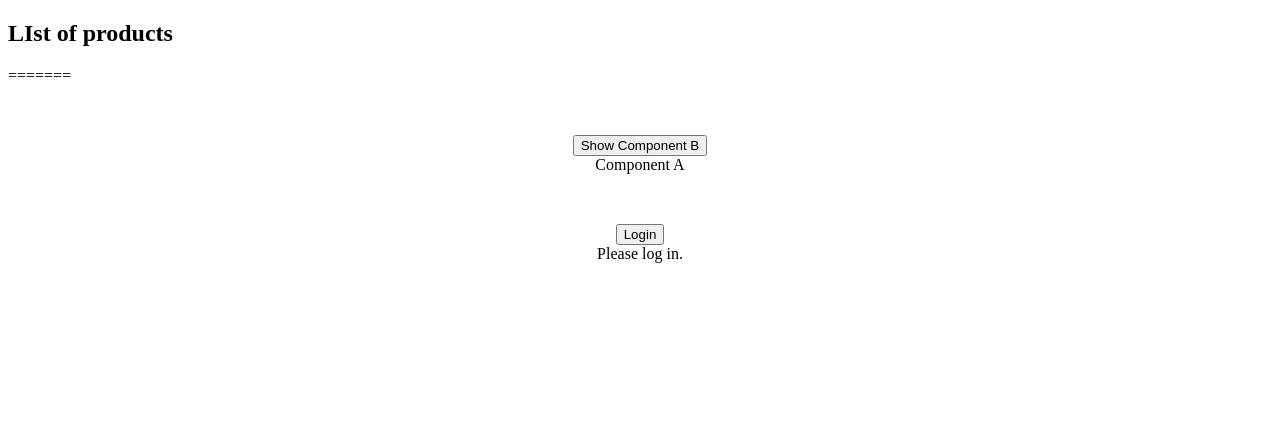
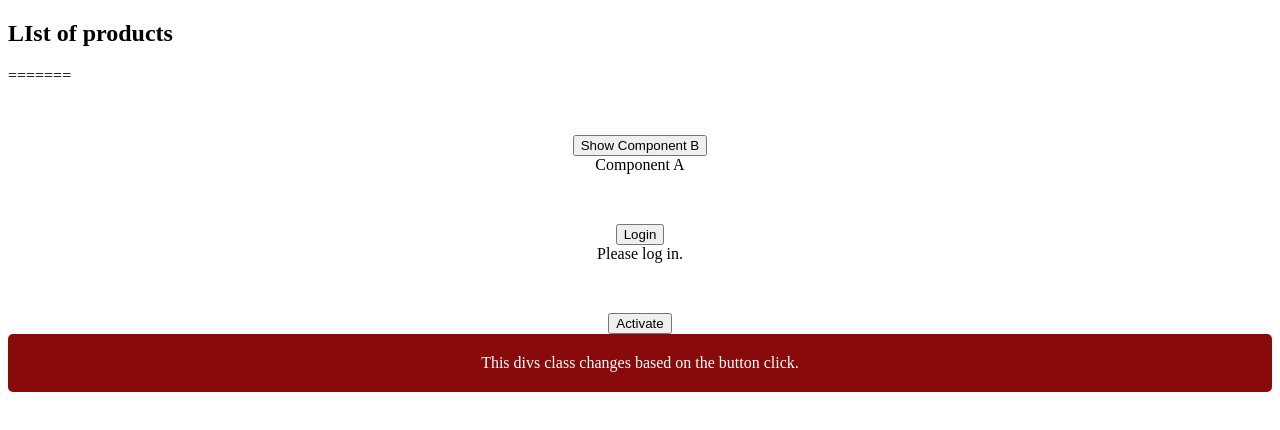
Before and after one commit to Sujan680/Learning-to-Code, a React (Vite) app: page / in a window 1280 px wide. Shown: the top 430 px of the page. Built offline with nearby package versions, Linux system fonts and the light colour scheme; no server answers.

Commit message:
COnditional Rendering examples in react js

```diff
--- a/src/App.jsx
+++ b/src/App.jsx
@@ -9,6 +9,7 @@ import About from "./About"
 import Bio from "./Bio"
 import Cards from "./components/Cards"
 import ConditionalRendering from "./components/ConditionalRendering"
+import AnotherExample from "./components/ConditionalRendering/AnotherExample"
 import LoginLogoutToggle from "./components/ConditionalRendering/LoginLogoutToggle"
 import ToggleComponents from "./components/ConditionalRendering/ToggleComponents"
 import Gallery from "./Gallery"
@@ -31,6 +32,7 @@ function App() {
       <ConditionalRendering/> */}
       <ToggleComponents/>
       <LoginLogoutToggle/>
+      <AnotherExample/>
     </>
   )
 }
--- /dev/null
+++ b/src/components/ConditionalRendering/AnotherExample.jsx
@@ -0,0 +1,18 @@
+import { useState } from "react"
+import './App.css';
+const AnotherExample = () => {
+    const [isActive, setIsActive] = useState(false);
+  return (
+    <div style={{ textAlign: 'center', marginTop: '50px' }}>
+        <button onClick={() => setIsActive(!isActive)}>
+            {isActive ? 'Deactive' : 'Activate'}
+        </button>
+        {/* { isActive ? 'You are active' : 'You are Deactive' } */}
+        <div className={isActive ? 'active' : 'inactive'}>
+        This divs class changes based on the button click.
+      </div>
+    </div>
+  )
+}
+
+export default AnotherExample
--- /dev/null
+++ b/src/components/ConditionalRendering/App.css
@@ -0,0 +1,13 @@
+.active {
+    background-color: #00800095;
+    color: white;
+    padding: 20px;
+    border-radius: 5px;
+  }
+
+  .inactive {
+    background-color: rgb(136, 10, 10);
+    color: white;
+    padding: 20px;
+    border-radius: 5px;
+  }
```
